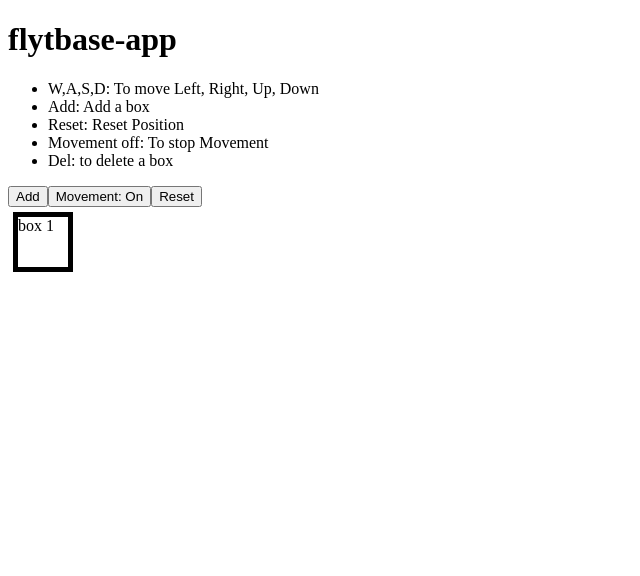
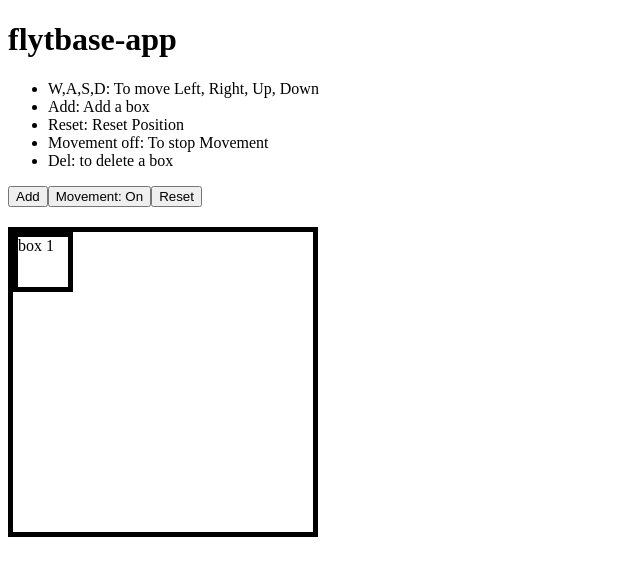
Before and after one commit to sgloc009/flytbase-app, an Angular app: page /main in a window 1280 px wide. Both pictures are taken after a click on the button "Add". Shown: the top 576 px of the page, without its empty margins (0-640 px from the left). Built offline with nearby package versions, Linux system fonts and the light colour scheme.

Commit message:
changed position of border div

```diff
--- a/src/app/main-page/main-page.component.css
+++ b/src/app/main-page/main-page.component.css
@@ -1,8 +1,8 @@
 .box{
+    position: absolute;
     border: 5px solid black;
-    position: relative;
     min-height: 50px;
-    transition: 1s;
+    transition: border-color 0.2s, transform 1s;
     width: 50px;
 }
 
@@ -13,15 +13,15 @@
 .box-container{
     position: relative;
     border: 5px solid transparent;
-}
-
-.box-container.focused{
     border-color: black;
     height: 300px;
     width: 300px;
     margin-top: 20px;
 }
 
+.box-container.focused{
+}
+
 .container{
     height: 100%;
     width: 100%;
--- a/src/app/main-page/main-page.component.html
+++ b/src/app/main-page/main-page.component.html
@@ -2,8 +2,6 @@
 <button (click)="listenerActive = !listenerActive">Movement: {{listenerActive?"On":"Off"}}</button>
 <!-- <input type="range" [(ngModel)]="moveSpeed" step="50" max="200"> -->
 <button (click)="onReset()"> Reset </button>
-<div #container class="container">
-  <div *ngFor="let box of listBoxes,let i = index" id="boxContainer{{i}}" [ngClass]="{'box-container':true,'focused':listBoxes[i].focused}">
-    <div [ngClass]="{'box':true,'focused':listBoxes[i].focused}" [ngStyle]="{'z-index':listBoxes[i].zIndex}" id="box{{i}}" (click)="onFocus(i)">{{this.box.name}}</div>
-  </div>
+<div #container class="box-container">
+    <div *ngFor="let box of listBoxes,let i = index" id="boxContainer{{i}}" [ngClass]="{'box':true,'focused':listBoxes[i].focused}" [ngStyle]="{'z-index':listBoxes[i].zIndex}" id="box{{i}}" (click)="onFocus(i)">{{this.box.name}}</div>
 </div>
--- a/src/app/main-page/main-page.component.ts
+++ b/src/app/main-page/main-page.component.ts
@@ -52,28 +52,28 @@ export class MainPageComponent implements AfterViewInit {
         case this.KEY_CODES.a:
           if(this.listBoxes[this.currentFocused].x>0 && !this.moving){
             this.listBoxes[this.currentFocused].x -= this.moveSpeed;
-            this.container.nativeElement.children[this.currentFocused].children[0].style.transform="translate("+this.listBoxes[this.currentFocused].x+"px,"+this.listBoxes[this.currentFocused].y+"px)";
+            this.container.nativeElement.children[this.currentFocused].style.transform="translate("+this.listBoxes[this.currentFocused].x+"px,"+this.listBoxes[this.currentFocused].y+"px)";
             this.startMoving()
           }
           break;
         case this.KEY_CODES.d:
           if((this.listBoxes[this.currentFocused].x+this.box.width+10)<this.boxContainer.width  && !this.moving){
             this.listBoxes[this.currentFocused].x += this.moveSpeed;
-            this.container.nativeElement.children[this.currentFocused].children[0].style.transform="translate("+this.listBoxes[this.currentFocused].x+"px,"+this.listBoxes[this.currentFocused].y+"px)";
+            this.container.nativeElement.children[this.currentFocused].style.transform="translate("+this.listBoxes[this.currentFocused].x+"px,"+this.listBoxes[this.currentFocused].y+"px)";
             this.startMoving()
           }
           break;
         case this.KEY_CODES.w:
           if(this.listBoxes[this.currentFocused].y>0  && !this.moving){
             this.listBoxes[this.currentFocused].y -= this.moveSpeed;
-            this.container.nativeElement.children[this.currentFocused].children[0].style.transform="translate("+this.listBoxes[this.currentFocused].x+"px,"+this.listBoxes[this.currentFocused].y+"px)";
+            this.container.nativeElement.children[this.currentFocused].style.transform="translate("+this.listBoxes[this.currentFocused].x+"px,"+this.listBoxes[this.currentFocused].y+"px)";
             this.startMoving()
           }
           break;
         case this.KEY_CODES.s:
           if((this.listBoxes[this.currentFocused].y + this.box.height+10)<this.boxContainer.height  && !this.moving){
             this.listBoxes[this.currentFocused].y += this.moveSpeed;
-            this.container.nativeElement.children[this.currentFocused].children[0].style.transform="translate("+this.listBoxes[this.currentFocused].x+"px,"+this.listBoxes[this.currentFocused].y+"px)";
+            this.container.nativeElement.children[this.currentFocused].style.transform="translate("+this.listBoxes[this.currentFocused].x+"px,"+this.listBoxes[this.currentFocused].y+"px)";
             this.startMoving()
           }
           break;
```
Also changed, not shown: src/app/constants.ts (added).
